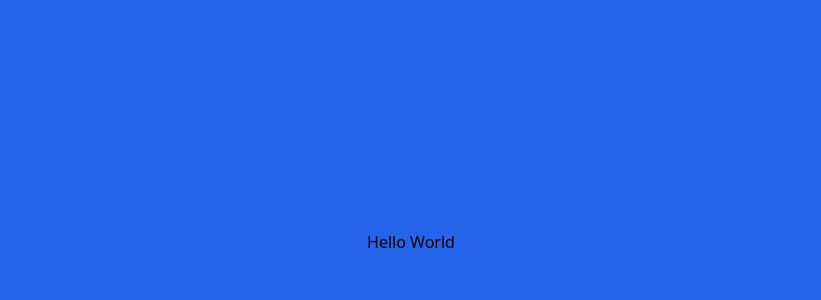
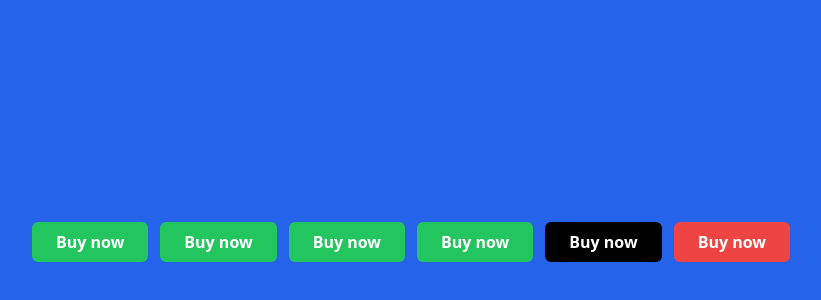
Before and after one commit to fikiap23/belajar_reactjs_vite, a React (Vite) app: page / in a window 1280 px wide. Shown: the part 158-458 px from the top of the page, without its empty margins (229-1050 px from the left). Built offline with nearby package versions, Linux system fonts and the light colour scheme.

Commit message:
buat komponen

```diff
--- a/src/App.jsx
+++ b/src/App.jsx
@@ -1,7 +1,53 @@
+import React from 'react'
+
+// class komponen
+class Button extends React.Component {
+  render() {
+    return (
+      <button
+        className="h-10 px-6 font-semibold rounded-md bg-green-500 text-white"
+        type="submit"
+      >
+        Buy now
+      </button>
+    )
+  }
+}
+
+// function komponen
+function ButtonBlack() {
+  return (
+    <button
+      className="h-10 px-6 font-semibold rounded-md bg-black text-white"
+      type="submit"
+    >
+      Buy now
+    </button>
+  )
+}
+
+const ButtonRed = () => {
+  return (
+    <button
+      className="h-10 px-6 font-semibold rounded-md bg-red-500 text-white"
+      type="submit"
+    >
+      Buy now
+    </button>
+  )
+}
+
 function App() {
   return (
     <div className="flex justify-center bg-blue-600 min-h-screen items-center">
-      <div>Hello World</div>
+      <div className="flex gap-x-3">
+        <Button />
+        <Button />
+        <Button />
+        <Button></Button>
+        <ButtonBlack />
+        <ButtonRed />
+      </div>
     </div>
   )
 }
```
